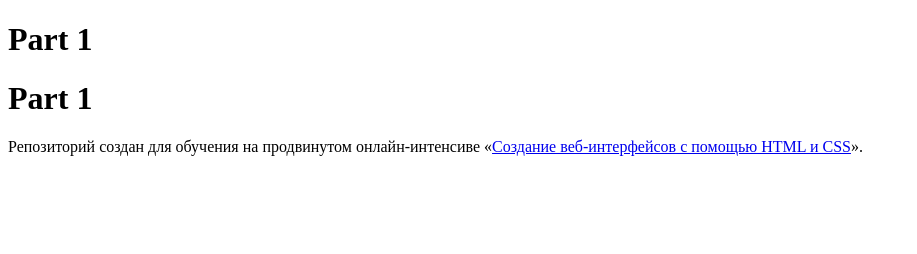
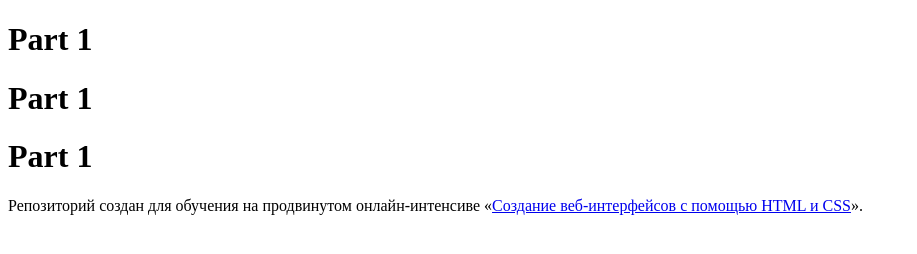
Before and after one commit to isqua-test/1-pin, a website: page index.html in a window 1280 px wide. Shown: the whole page, without its empty margins (0-917 px from the left). Drawn offline with Linux system fonts and the light colour scheme.

Commit message:
fsdfas fsadf

```diff
--- a/index.html
+++ b/index.html
@@ -11,6 +11,7 @@
 
   <h1>Part 1</h1>
   <h1>Part 1</h1>
+  <h1>Part 1</h1>
   <p>Репозиторий создан для обучения на продвинутом онлайн-интенсиве «<a href="https://htmlacademy.ru/advanced_intensive">Создание веб-интерфейсов с помощью HTML и CSS</a>».</p>
 
   <!-- <script src="js/script.js"></script> -->
```
